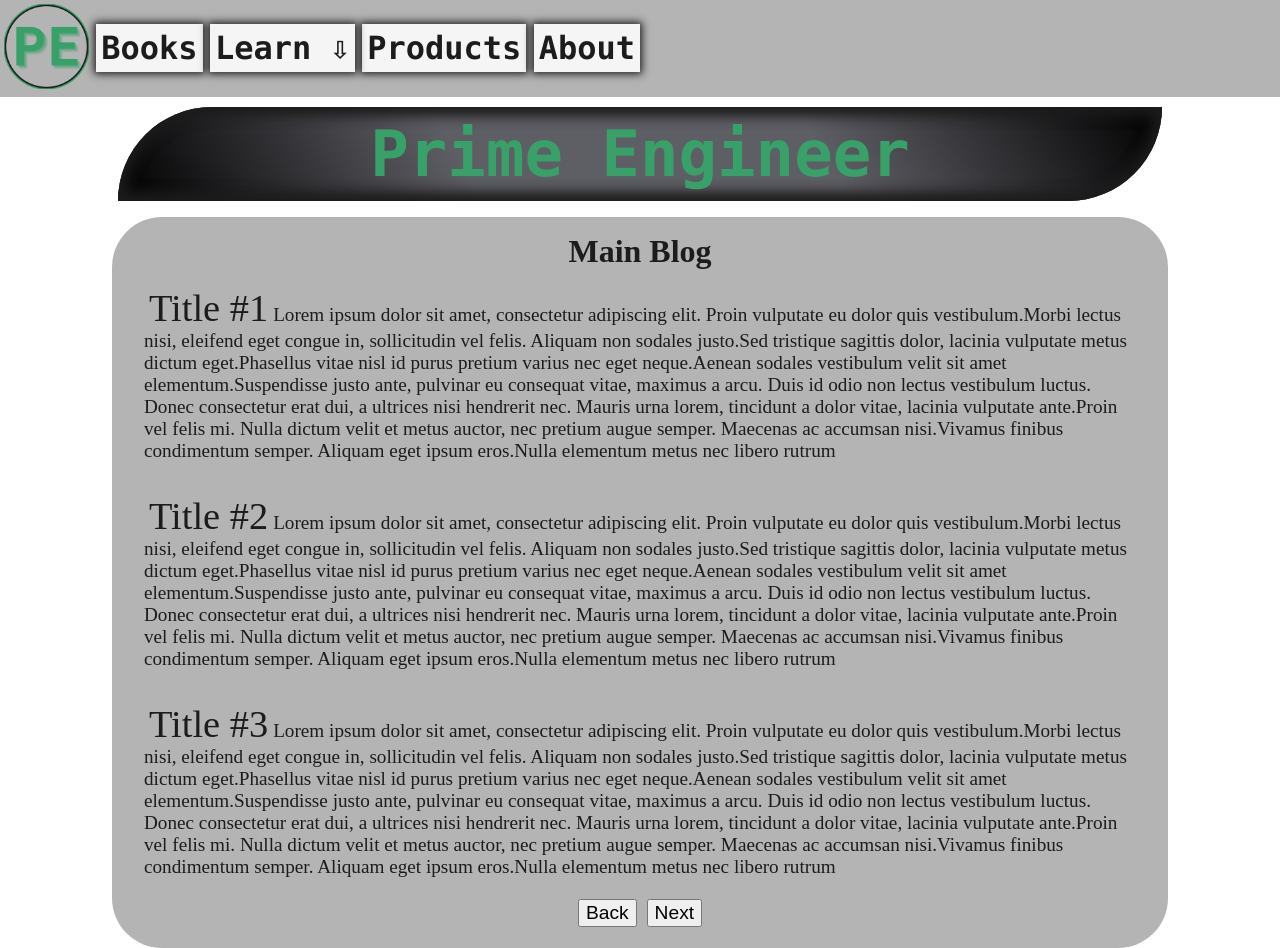
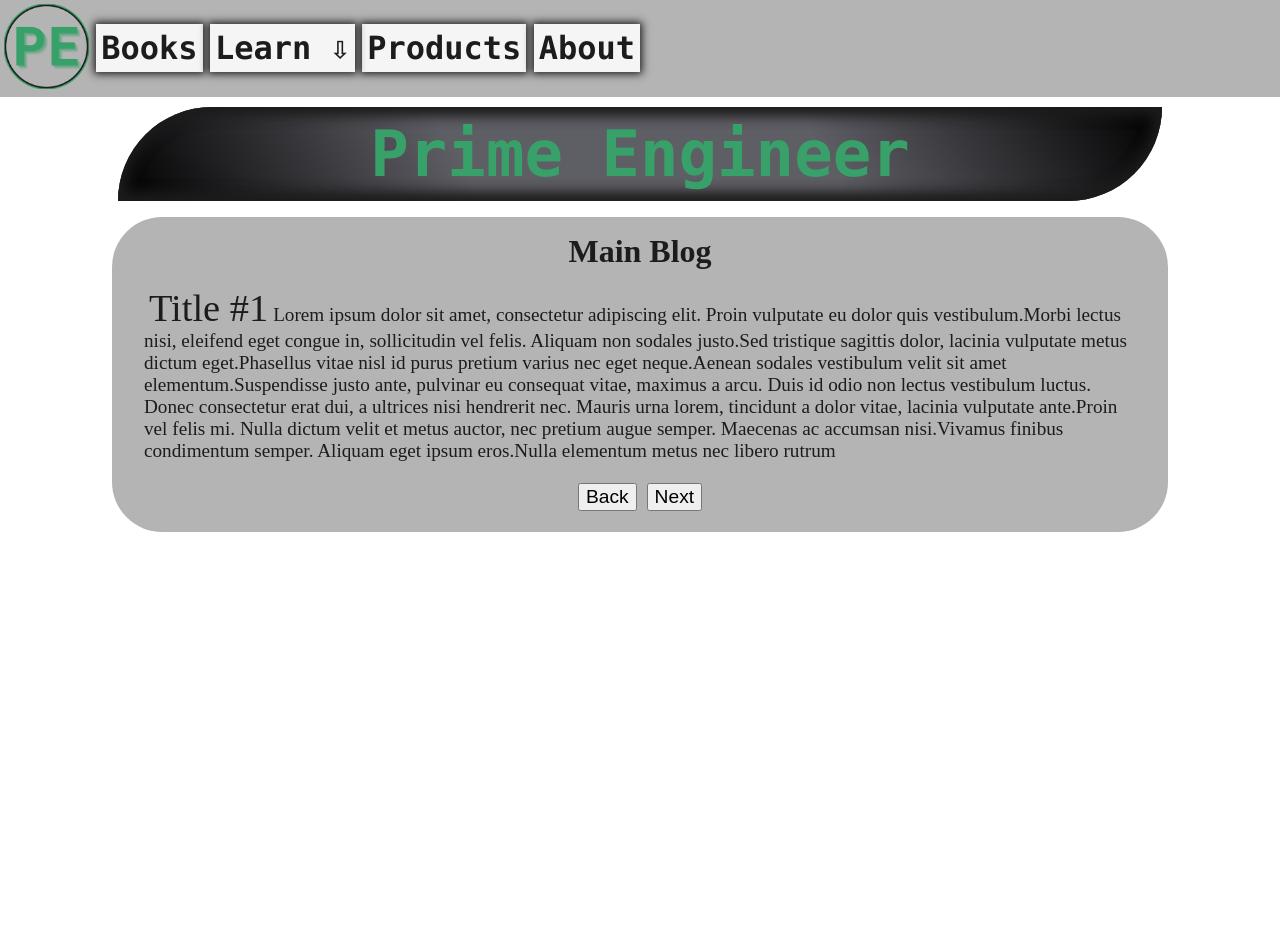
Before and after one commit to BaseBenjamin13/PrimeEngineer, a Next.js app: page / in a window 1280 px wide. After the commit the page ends 800 px from the top, so only its background shows below. Built offline with nearby package versions, Linux system fonts and the light colour scheme.

Commit message:
added functionality to next button, to render next blog post

```diff
--- a/src/components/BlogSlider.js
+++ b/src/components/BlogSlider.js
@@ -1,25 +1,31 @@
-import React from 'react'
+import React, { useState } from 'react';
 import styles from '@/styles/Home.module.css'
 
 function BlogSlider({ blogContent }) {
+
+    const [blogIndex, setBlogIndex] = useState(0)
+
+    const handleChangeBlogIndex = (num) => {
+        if(num === 1 && blogIndex < blogContent.length -1){
+            setBlogIndex(blogIndex + num);
+        }
+    }
+
     return (
         blogContent &&
         <div className={styles.blogContainer}>
             <h1>Main Blog</h1>
-            {blogContent.map((content, index) => {
-                return (
-                    <div key={index}>
-                        <p className={styles.blogContent}>
-                            <span className={styles.blogTitle}>{content.title}</span>
-                            {content.content}
-                        </p>
-                    </div>
-                )
-            })}
+
+            <div>
+                <p className={styles.blogContent}>
+                    <span className={styles.blogTitle}>{blogContent[blogIndex].title}</span>
+                    {blogContent[blogIndex].content}
+                </p>
+            </div>
 
             <div className={styles.blogNavContainer}>
                 <button className={styles.blogBackBtn}>Back</button>
-                <button className={styles.blogNextBtn}>Next</button>
+                <button className={styles.blogNextBtn} onClick={() => handleChangeBlogIndex(1)}>Next</button>
             </div>
 
         </div>
```
